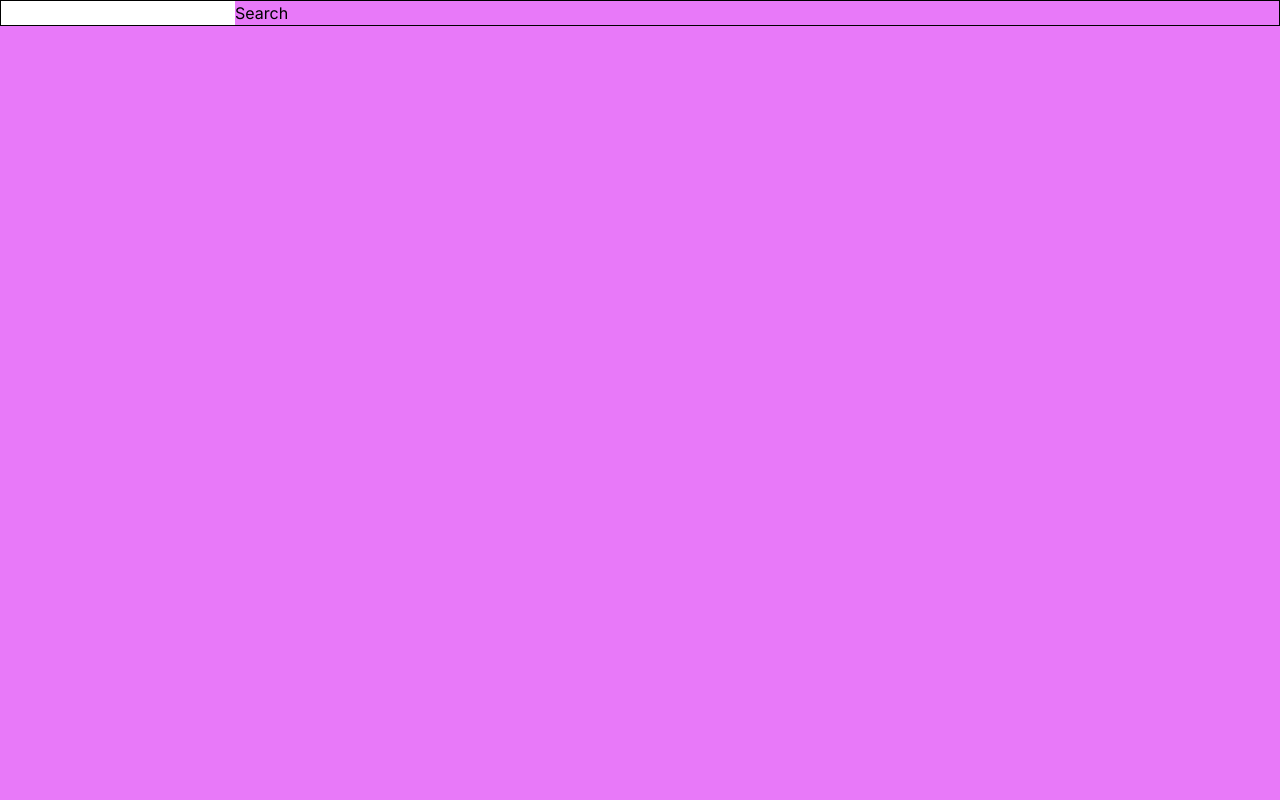
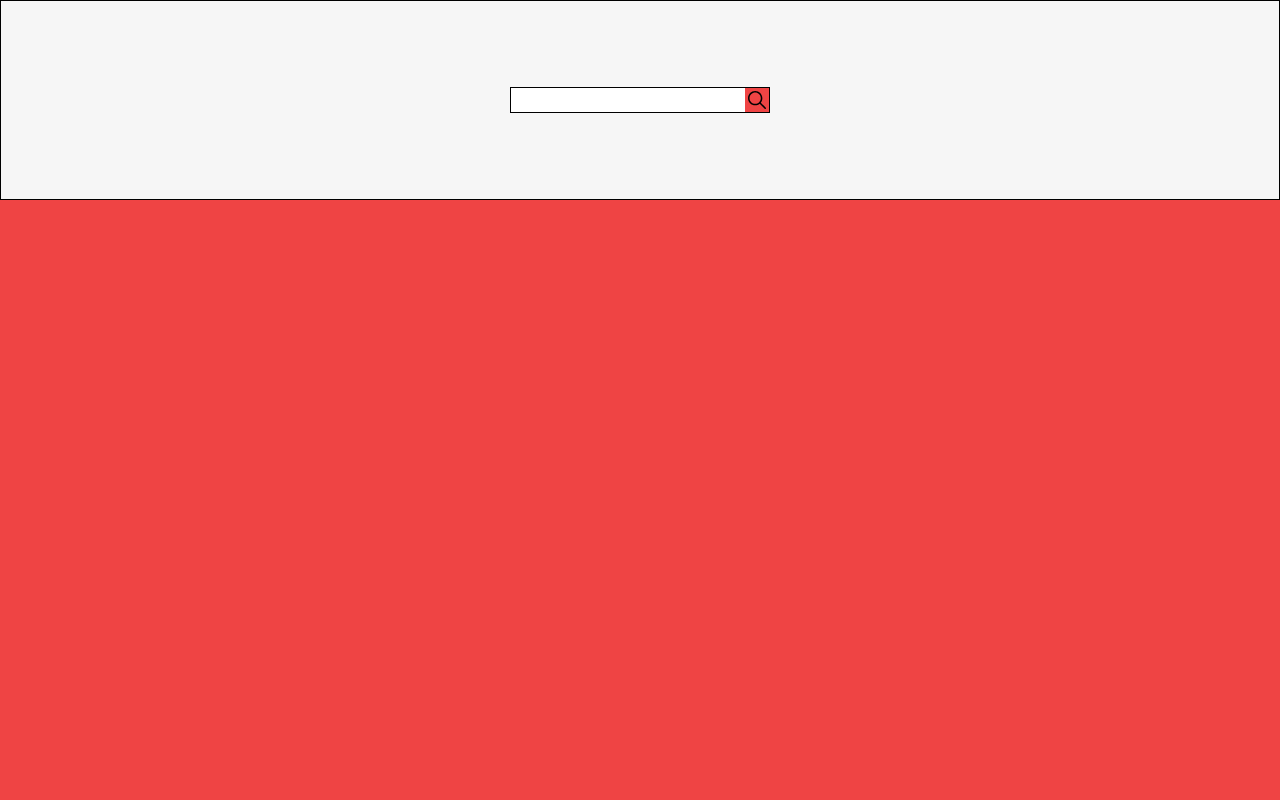
Before and after one commit to kotik322322/next-nike-v2, a Next.js app: page /search in a window 1280 px wide. Shown: the top 800 px of the page. Built offline with nearby package versions, Linux system fonts and the light colour scheme.

Commit message:
change to server localhost

```diff
--- a/src/app/search/page.tsx
+++ b/src/app/search/page.tsx
@@ -1,7 +1,10 @@
 "use client";
+import Container from "@/components/Container";
 import { ProductType } from "@/types";
 import Image from "next/image";
+
 import React, { ChangeEvent, FormEvent, useEffect, useState } from "react";
+import { IoIosSearch } from "react-icons/io";
 
 const SearchPage = () => {
   const [productList, setProductList] = useState([]);
@@ -14,28 +17,31 @@ const SearchPage = () => {
   const handleSubmit = async (e: FormEvent<HTMLFormElement>) => {
     e.preventDefault();
     const response = await fetch(
-      `${process.env.NEXT_PUBLIC_SERVER_URL}/api/products/search?item=${inputValue}`
-    );
+      `http://localhost:3000/api/products/search?item=${inputValue}`,    );
 
     const { data } = await response.json();
     setProductList(data);
   };
   return (
-    <div className="absolute top-0 right-0 bottom-0 left-0 z-30 bg-fuchsia-400">
-      <div className="w-full border border-black">
-        <form onSubmit={handleSubmit}>
+    <div className="w-full h-screen absolute top-0 right-0 bottom-0 left-0 z-30 bg-[#f6f6f6]">
+      {/* ======================Serch Form====================== */}
+      <div className="w-full h-1/4 flex items-center justify-center border border-black">
+        <form onSubmit={handleSubmit} className="flex items-center justify-center border border-black">
           <input
             type="text"
             name="searchParametr"
             value={inputValue}
             onChange={handleChange}
           />
-          <button>Search</button>
+          <button className="bg-red-500">
+          <IoIosSearch className="text-2xl" />
+          </button>
         </form>
       </div>
+      {/* ======================Serch Form====================== */}
 
-      {/* ======================product List====================== */}
-      <div>
+      {/* ======================Product List====================== */}
+      <div className="h-3/4 bg-red-500">
         {productList.map((product: ProductType) => (
           <div key={product._id}>
             <h1>{product.title}</h1>
@@ -49,7 +55,7 @@ const SearchPage = () => {
           // <h1>{}</h1>
         ))}
       </div>
-      {/* ======================product List End====================== */}
+      {/* ======================Product List End====================== */}
     </div>
   );
 };
```
